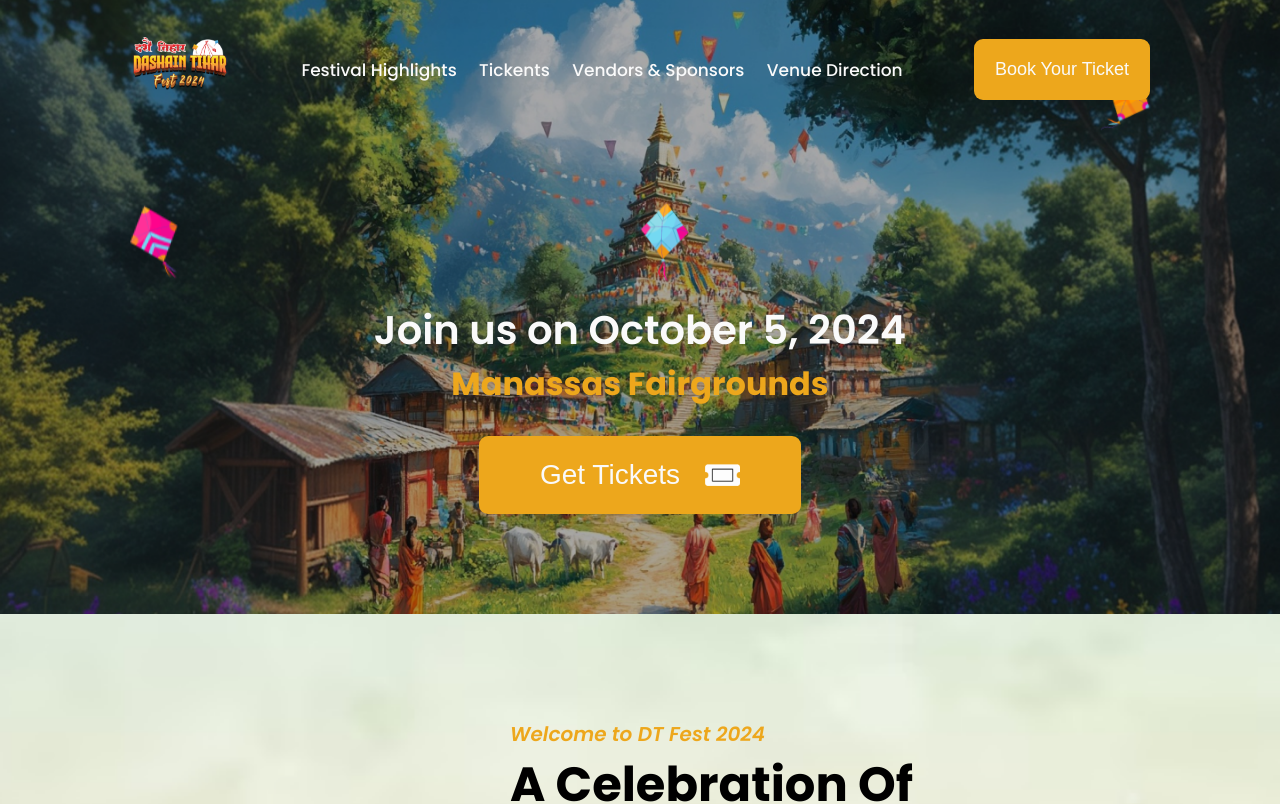
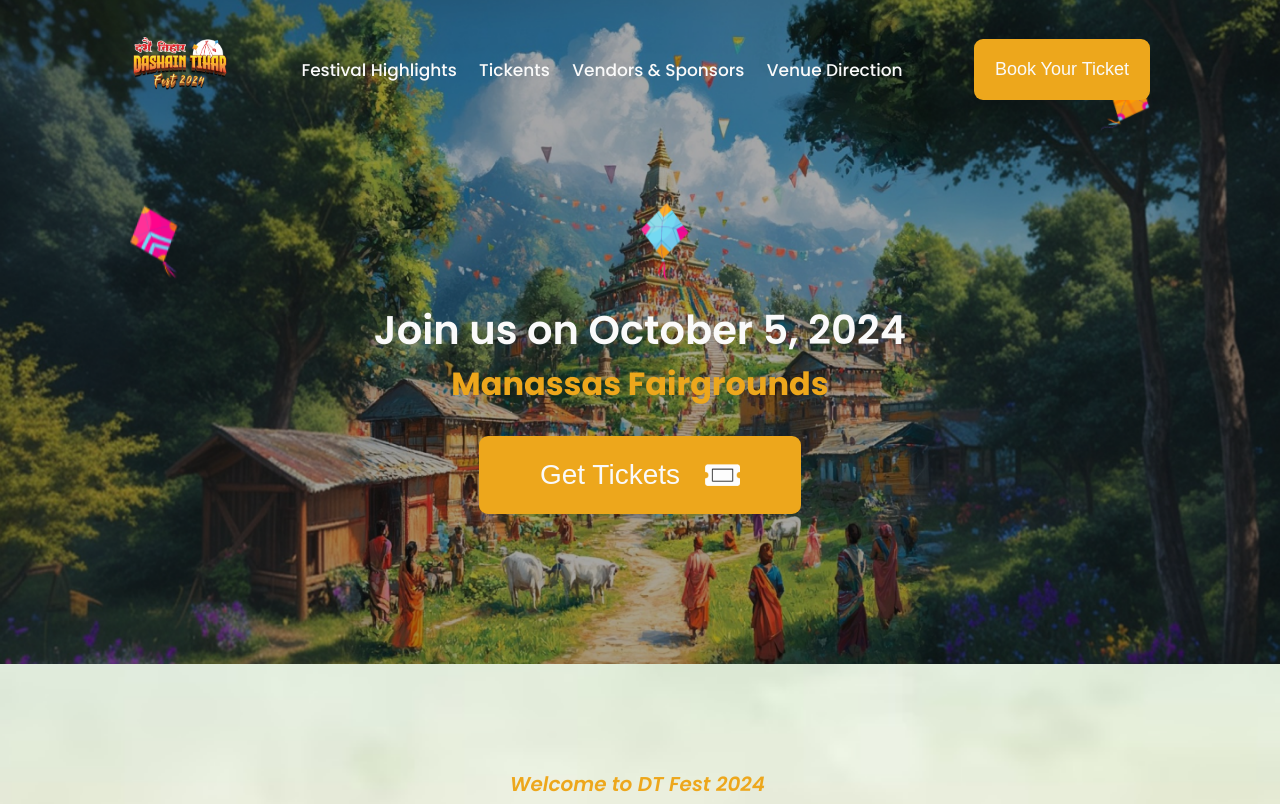
Before and after one commit to ArbitChaudhary/new-3e, a Next.js app: page / in a window 1280 px wide. Shown: the top 804 px of the page. Built offline with nearby package versions, Linux system fonts and the light colour scheme.

Commit message:
changes in hero style

```diff
--- a/components/home/hero/hero.module.scss
+++ b/components/home/hero/hero.module.scss
@@ -1,6 +1,7 @@
 @import "styles/constants.scss";
 
 .container {
+  max-width: $breakpoint-xl;
   width: 100%;
   margin: 0 auto;
   background: url("../../../public/Banner.png");
@@ -15,12 +16,12 @@
   max-width: $breakpoint-xl;
   margin: 0 auto;
   padding: 0 130px;
-  padding-bottom: 100px;
+  padding-bottom: 150px;
   position: relative;
 
   @media (max-width: $breakpoint-md) {
     padding: 0 35px;
-    padding-bottom: 35px;
+    padding-bottom: 150px;
   }
 }
 
```
